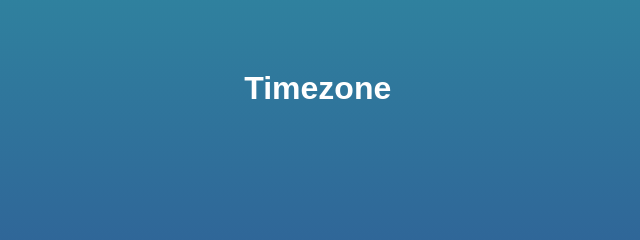
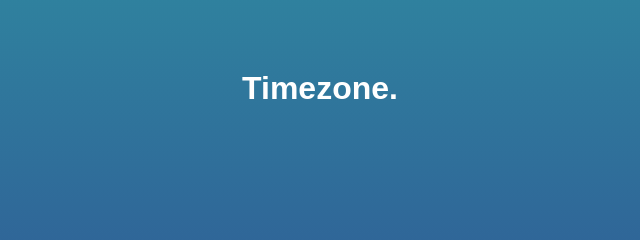
Before and after one commit to Santzu-159/PracticaFetch, a plain HTML site: page index.html in a window 1280 px wide. Shown: the part 192-432 px from the top of the page, 167-807 px from the left. Drawn offline with Linux system fonts and the light colour scheme.

```diff
--- a/index.html
+++ b/index.html
@@ -10,7 +10,7 @@
     <body>
 
         <div class="location">
-            <h1 class="location-timezone">Timezone</h1 class="location-timezone">
+            <h1 class="location-timezone">Timezone.</h1 class="location-timezone">
             <canvas class='icon' width="128" height="128"></canvas>
         </div>
         <div class="temperature">
```
